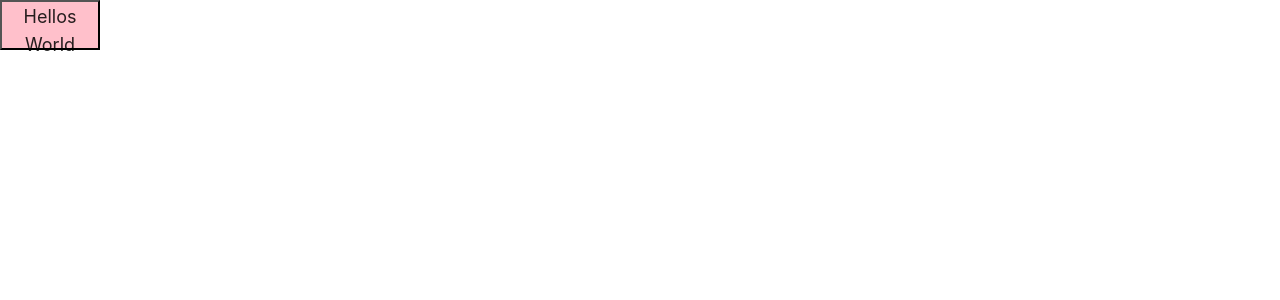
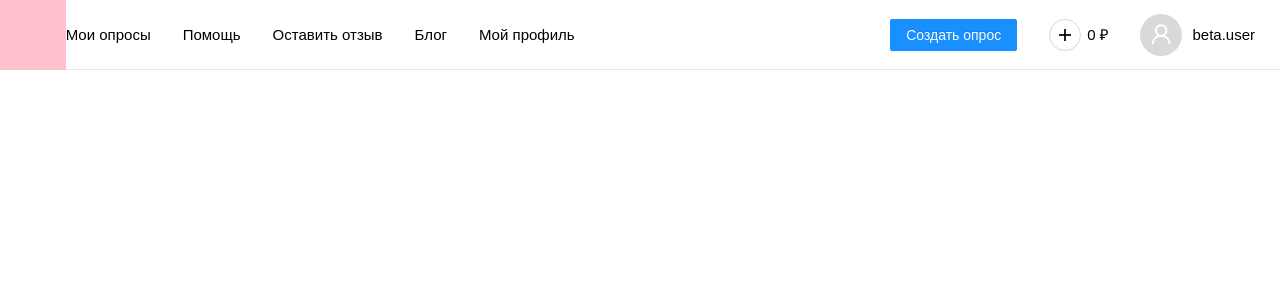
Before and after one commit to shemmmil/eye, a React app: page / in a window 1280 px wide. Shown: the top 300 px of the page. Built offline with nearby package versions, Linux system fonts and the light colour scheme.

Commit message:
feat: add header

```diff
--- a/package.json
+++ b/package.json
@@ -20,6 +20,7 @@
   },
   "homepage": "https://github.com/shemmmil/eye#readme",
   "dependencies": {
+    "@ant-design/icons": "^4.0.5",
     "antd": "^4.1.1",
     "react": "^16.13.1",
     "react-dom": "^16.13.1",
--- /dev/null
+++ b/src/Header.tsx
@@ -0,0 +1,106 @@
+import React from 'react';
+import styled from 'styled-components';
+import { Button } from 'antd';
+import { PlusOutlined, UserOutlined } from '@ant-design/icons';
+
+const Container = styled.div`
+  width: 100%;
+  color: #000;
+  font-size: 15px;
+`;
+const Content = styled.div`
+  height: 70px;
+  display: flex;
+  align-items: center;
+  border-bottom: 1px solid #e5e5e5;
+  padding-right: 25px;
+`;
+const Logo = styled.div`
+  width: 100px;
+  height: 70px;
+  background-color: pink;
+`;
+const Middle = styled.div`
+  width: 100%;
+`;
+const List = styled.ul`
+  list-style: none;
+  margin: 0;
+  padding: 0;
+`;
+const Item = styled.li`
+  display: inline-block;
+
+  & + li {
+    margin-left: 32px;
+  }
+`;
+
+const Navigation = styled.div`
+  display: flex;
+  align-items: center;
+`;
+
+const CreateButton = styled(Button)`
+  margin-right: 32px;
+`;
+
+const Money = styled.span`
+  display: inline-flex;
+  margin-left: 6px;
+  margin-right: 32px;
+`;
+
+const User = styled.div`
+  display: flex;
+  align-items: center;
+`;
+
+const Avatar = styled.div`
+  width: 42px;
+  height: 42px;
+  border-radius: 50%;
+  background-color: #d9d9d9;
+  display: flex;
+  justify-content: center;
+  align-items: center;
+  font-size: 1.4rem;
+  color: #fff;
+`;
+
+const UserName = styled.span`
+  margin-left: 10px;
+  &:hover {
+    cursor: pointer;
+  }
+`;
+
+export const Header = (): JSX.Element => {
+  return (
+    <Container>
+      <Content>
+        <Logo />
+        <Middle>
+          <List>
+            <Item>Мои опросы</Item>
+            <Item>Помощь</Item>
+            <Item>Оставить отзыв</Item>
+            <Item>Блог</Item>
+            <Item>Мой профиль</Item>
+          </List>
+        </Middle>
+        <Navigation>
+          <CreateButton type="primary">Создать опрос</CreateButton>
+          <Button shape="circle" icon={<PlusOutlined />} />
+          <Money>0&nbsp;₽</Money>
+          <User>
+            <Avatar>
+              <UserOutlined />
+            </Avatar>
+            <UserName>beta.user</UserName>
+          </User>
+        </Navigation>
+      </Content>
+    </Container>
+  );
+};
--- a/src/index.tsx
+++ b/src/index.tsx
@@ -1,13 +1,15 @@
 import React from 'react';
 import ReactDOM from 'react-dom';
-import styled from 'styled-components';
 import 'antd/dist/antd.css';
+import './style.css';
+import { Header } from './Header';
 
-const Button = styled.button`
-  width: 100px;
-  height: 50px;
-  background-color: pink;
-  font-size: 18px;
-`;
+const App = (): JSX.Element => {
+  return (
+    <>
+      <Header />
+    </>
+  );
+};
 
-ReactDOM.render(<Button>Hellos World</Button>, document.getElementById('root'));
+ReactDOM.render(<App />, document.getElementById('root'));
--- /dev/null
+++ b/src/style.css
@@ -0,0 +1,3 @@
+body {
+  font-family: Arial, Helvetica, sans-serif;
+}
--- a/tsconfig.json
+++ b/tsconfig.json
@@ -2,7 +2,8 @@
   "compilerOptions": {
     "outDir": "./dist/",
     "noImplicitAny": true,
-    "module": "es6",
+    "module": "ESNext",
+    "moduleResolution": "node",
     "target": "es5",
     "jsx": "react",
     "allowJs": true,
```
